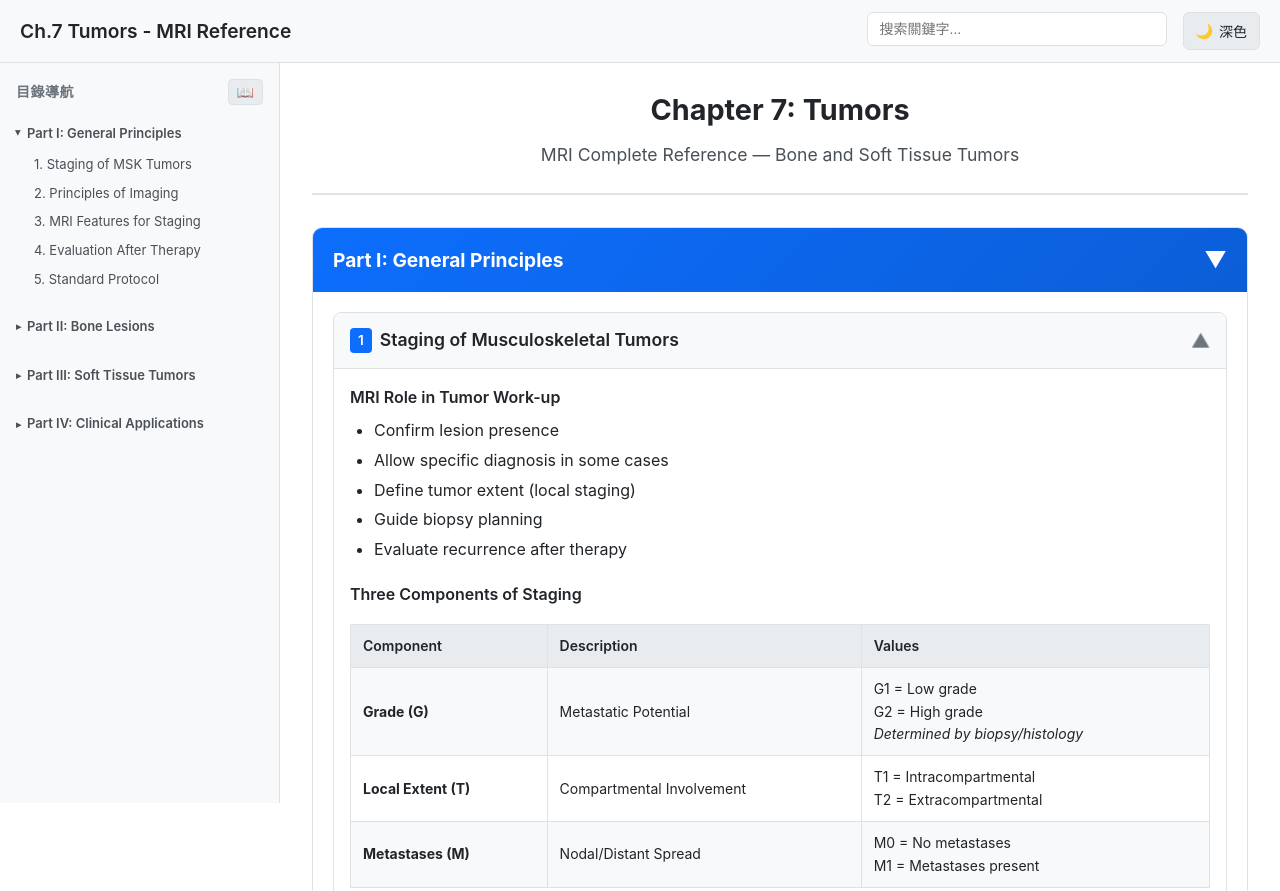
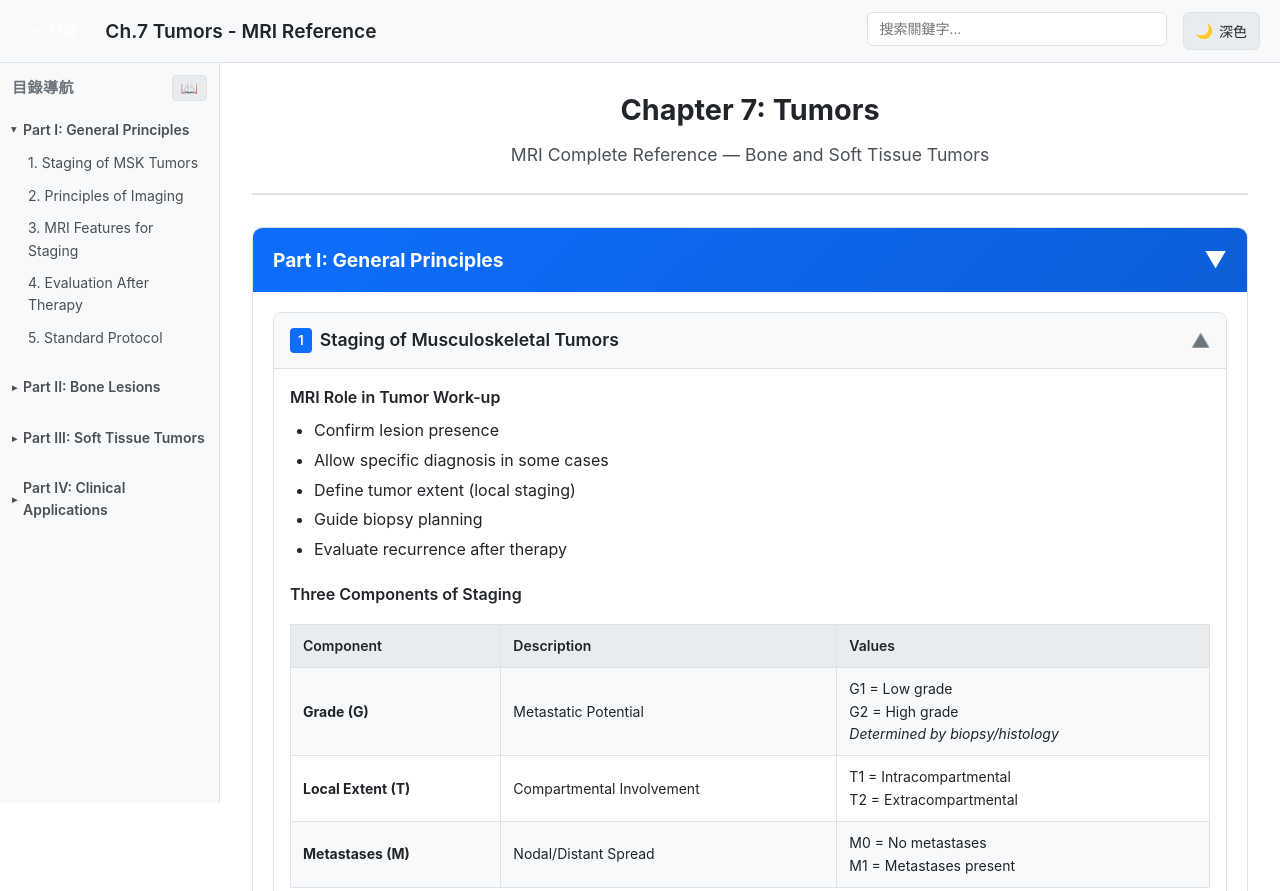
Before and after one commit to mickeypeng530/mskbook, a plain HTML site: page Chapter7_Tumor_MRI.html in a window 1280 px wide. Shown: the top 891 px of the page. Drawn offline with Linux system fonts and the light colour scheme.

Commit message:
Update Chapter7_Tumor_MRI.html

```diff
--- a/Chapter7_Tumor_MRI.html
+++ b/Chapter7_Tumor_MRI.html
@@ -138,6 +138,21 @@
             background: var(--border-color);
         }
 
+        /* Back Link */
+        .back-link {
+            color: white;
+            background: rgba(255,255,255,0.15);
+            text-decoration: none;
+            padding: 6px 12px;
+            border-radius: 6px;
+            font-size: 14px;
+            transition: background 0.2s;
+        }
+
+        .back-link:hover {
+            background: rgba(255,255,255,0.25);
+        }
+
         /* TOC Toggle (Mobile) */
         .toc-toggle {
             display: none;
@@ -159,19 +174,19 @@
 
         /* Sidebar TOC */
         .sidebar {
-            width: 280px;
+            width: 220px;
             height: calc(100vh - 60px);
             position: sticky;
             top: 60px;
             overflow-y: auto;
-            padding: 16px;
+            padding: 12px;
             border-right: 1px solid var(--border-color);
             background: var(--bg-secondary);
             flex-shrink: 0;
         }
 
         .sidebar h2 {
-            font-size: 14px;
+            font-size: 15px;
             text-transform: uppercase;
             letter-spacing: 0.5px;
             color: var(--text-muted);
@@ -200,7 +215,7 @@
 
         .toc-part-title {
             font-weight: 600;
-            font-size: 13px;
+            font-size: 14px;
             color: var(--text-secondary);
             padding: 6px 0;
             cursor: pointer;
@@ -221,7 +236,7 @@
 
         .toc-sections {
             display: none;
-            padding-left: 16px;
+            padding-left: 14px;
         }
 
         .toc-part.expanded .toc-sections {
@@ -230,8 +245,8 @@
 
         .toc-link {
             display: block;
-            padding: 4px 0;
-            font-size: 13px;
+            padding: 5px 0;
+            font-size: 14px;
             color: var(--text-secondary);
             text-decoration: none;
             border-left: 2px solid transparent;
@@ -523,8 +538,9 @@
         @media (max-width: 900px) {
             .sidebar {
                 position: fixed;
-                left: -300px;
+                left: -240px;
                 top: 60px;
+                width: 220px;
                 height: calc(100vh - 60px);
                 z-index: 999;
                 transition: left 0.3s;
@@ -589,7 +605,8 @@
 </head>
 <body>
     <header class="header">
-        <button class="toc-toggle" onclick="toggleSidebar()">☰ 目錄</button>
+        <a href="index.html" class="back-link" title="返回總目錄">← 目錄</a>
+        <button class="toc-toggle" onclick="toggleSidebar()">☰ 導航</button>
         <h1>Ch.7 Tumors - MRI Reference</h1>
         <div class="search-container">
             <input type="text" class="search-input" id="searchInput" placeholder="搜索關鍵字..." oninput="handleSearch()">
```
